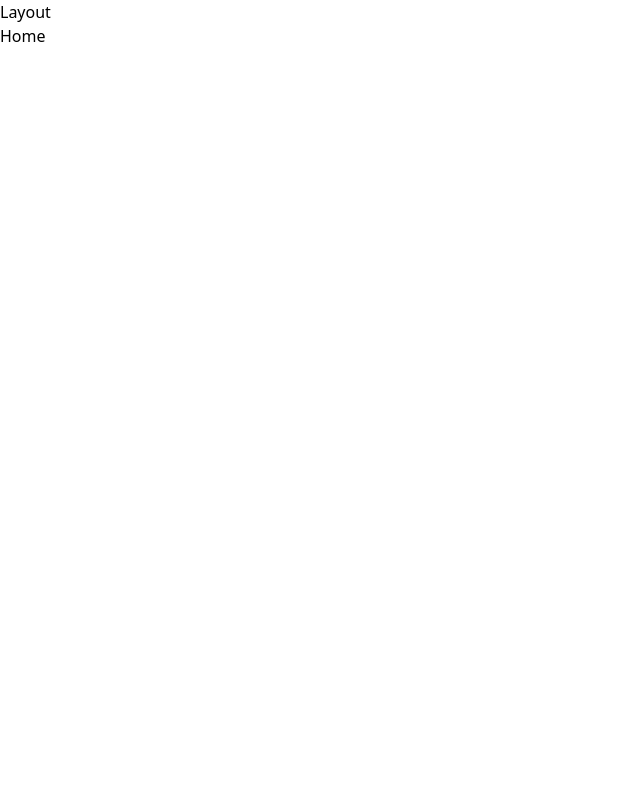
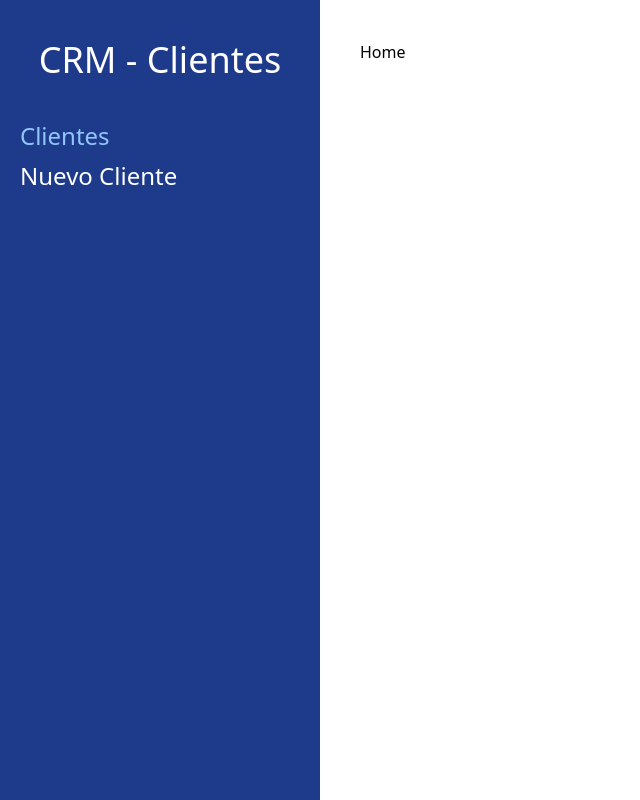
Before and after one commit to marcosihe/clients-administrator, a React (Vite) app: page /clients in a window 1280 px wide. Shown: the whole page, without its empty margins (0-640 px from the left). Built offline with nearby package versions, Linux system fonts and the light colour scheme.

Commit message:
#002 Layout-Component
- Apply Tailwind
- Create the navigation sidebar

```diff
--- a/src/layout/Layout.jsx
+++ b/src/layout/Layout.jsx
@@ -1,11 +1,38 @@
-import { Outlet } from "react-router-dom"
+import { Outlet, Link, useLocation } from "react-router-dom";
 
 const Layout = () => {
+  const location = useLocation();
+  const currentUrl = location.pathname;
   return (
-    <div>Layout
-      <Outlet />
+    <div className="md:flex md:min-h-screen">
+      <div className="md:w-1/4 bg-blue-900 px-5 py-10">
+        <h2 className="text-4xl font-normal text-center text-white">
+          CRM - Clientes
+        </h2>
+        <nav className="mt-10">
+          <Link
+            to="/clients"
+            className={`${
+              currentUrl === "/clients" ? "text-blue-300" : "text-white"
+            } text-2xl block mt-2 hover:to-blue-300`}
+          >
+            Clientes
+          </Link>
+          <Link
+            to="/clients/new"
+            className={`${
+              currentUrl === "/clients/new" ? "text-blue-300" : "text-white"
+            } text-2xl block mt-2 hover:to-blue-300`}
+          >
+            Nuevo Cliente
+          </Link>
+        </nav>
+      </div>
+      <div className="md:w-3/4 p-10">
+        <Outlet />
+      </div>
     </div>
-  )
-}
+  );
+};
 
-export default Layout
+export default Layout;
```
